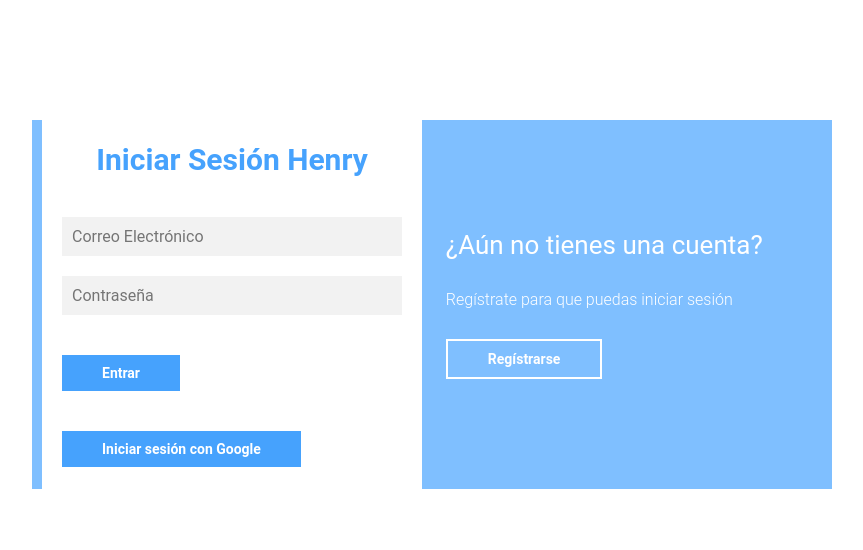
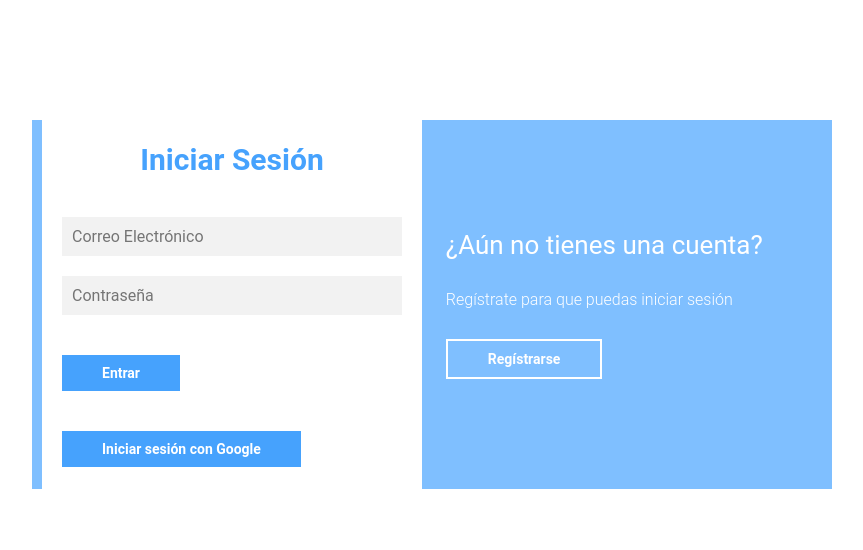
Before and after one commit to Xavier747/proyectozoo, a plain HTML site: page index.html in a window 1280 px wide. Shown: the whole page, without its empty margins (208-1071 px from the left). Drawn offline with Linux system fonts and the light colour scheme.

Commit message:
michuuuuu

```diff
--- a/index.html
+++ b/index.html
@@ -200,7 +200,7 @@
 
             <div class="contenedor__login-register">
                 <form class="formulario__login">
-                    <h2>Iniciar Sesión Henry</h2>
+                    <h2>Iniciar Sesión</h2>
                     <input type="email" id="login-email" placeholder="Correo Electrónico">
                     <input type="password" id="login-password" placeholder="Contraseña">
                     <button type="submit">Entrar</button>
```
